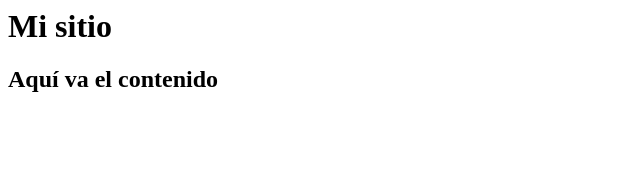
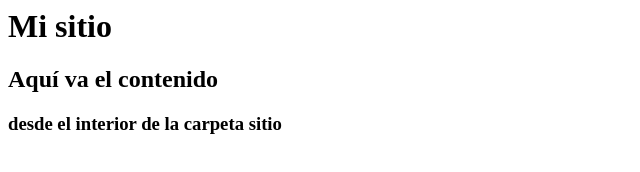
Before and after one commit to alfree666/sitios-web-3, a plain HTML site: page sitio/index.html in a window 1280 px wide. Shown: the whole page, without its empty margins (0-640 px from the left). Drawn offline with Linux system fonts and the light colour scheme.

Commit message:
Update index.html

```diff
--- a/sitio/index.html
+++ b/sitio/index.html
@@ -5,5 +5,6 @@
 	</head>
 	<body>
 	<h2>Aquí va el contenido</h2>
+        <h3>desde el interior de la carpeta sitio</h3>
 	</body>
 </html>
```
